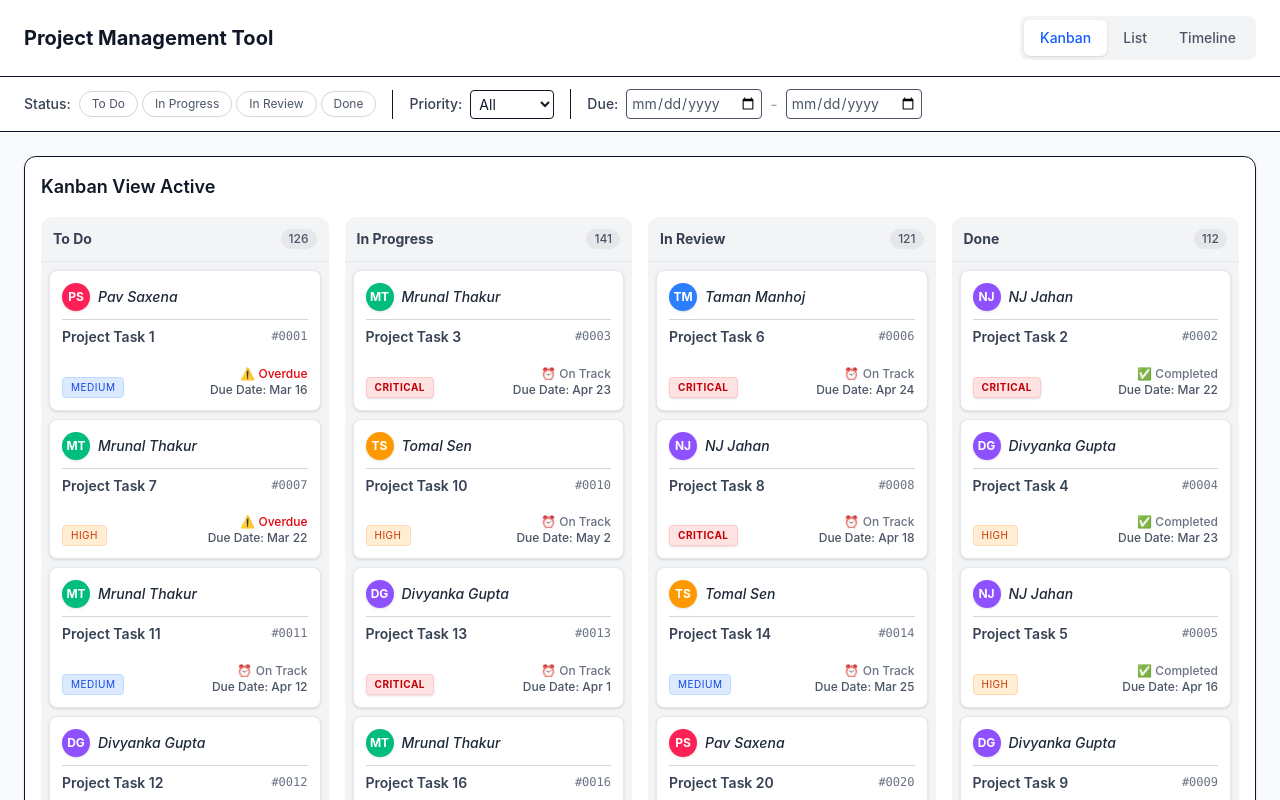
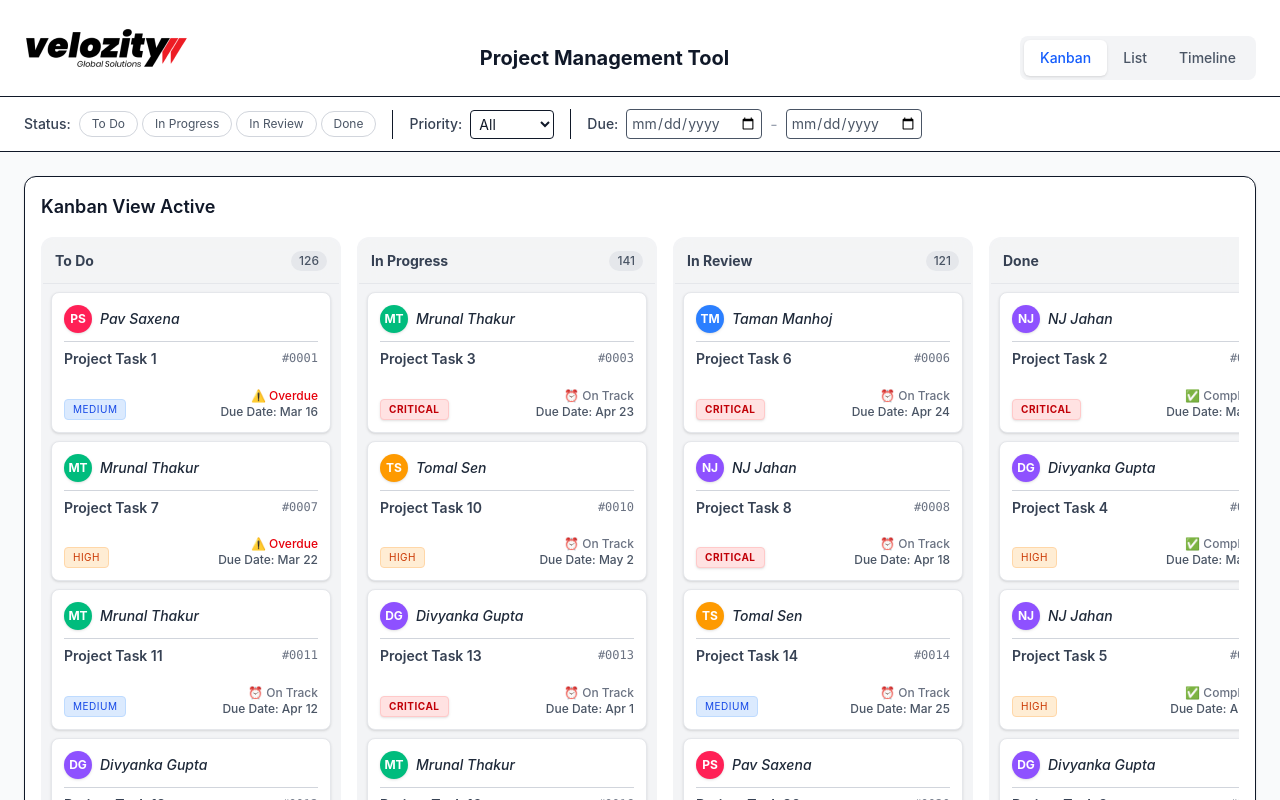
Before and after one commit to nusrat-xahan05/Project-Tracker-Frontend, a React (Vite) app: page / in a window 1280 px wide. Shown: the top 800 px of the page. Built offline with nearby package versions, Linux system fonts and the light colour scheme.

Commit message:
Implemented Custom DAD in KanbanBoard

```diff
--- a/src/App.tsx
+++ b/src/App.tsx
@@ -1,11 +1,12 @@
 import { useEffect, useMemo, useState } from 'react';
 import { useTaskStore } from './store/useTaskDataStore';
 import type { TViewMode } from './types';
-import KanbanBoard from './components/views/KanbanBoard';
 import ListView from './components/views/ListView';
 import { useUrlFilters } from './hooks/useUrlFilters';
 import FilterBar from './components/layout/FilterBar';
 import TimelineView from './components/views/TimelineView';
+import KanbanBoard from './components/views/KanbanBoard';
+import logo from './assets/velozity-logo.png';
 
 function App() {
   const { tasks, initializeTasks } = useTaskStore();
@@ -39,11 +40,15 @@ function App() {
       {/* Top Header */}
       <header className="bg-white border-b px-6 py-4 flex justify-between items-center sticky top-0 z-60">
         <div>
+          <img src={logo} alt="" />
+        </div>
+
+        <div className='pt-5'>
           <h1 className="text-xl font-bold">Project Management Tool</h1>
         </div>
 
         {/* View Switcher */}
-        <div className="flex bg-gray-100 p-1 rounded-lg">
+        <div className="flex bg-gray-100 p-1 rounded-lg mt-5">
           {['Kanban', 'List', 'Timeline'].map((view) => (
             <button
               key={view}
@@ -69,7 +74,13 @@ function App() {
       <main className="flex-1 overflow-hidden p-6 flex flex-col">
         <div className="bg-white border rounded-xl flex-1 p-4 shadow-sm overflow-hidden flex flex-col">
           <h2 className="text-lg font-semibold mb-4">{activeView} View Active</h2>
-          {activeView === 'Kanban' && <KanbanBoard tasks={filteredTasks} />}
+          {/* {activeView === 'Kanban' && <KanbanBoard tasks={filteredTasks} />} */}
+          {activeView === 'Kanban' && (
+            <KanbanBoard
+                tasks={filteredTasks}
+                // onUpdateStatus={updateTaskStatus}
+            />
+          )}
           {activeView === 'List' && <ListView tasks={filteredTasks} />}
           {activeView === 'Timeline' && <TimelineView tasks={filteredTasks} />}
         </div>
--- /dev/null
+++ b/src/components/layout/KanbanColumn.tsx
@@ -0,0 +1,62 @@
+import type { IDragState } from '../../hooks/useKanbanDrag';
+import type { ITask, TStatus } from '../../types';
+import TaskCard from '../ui/TaskCard';
+
+
+interface KanbanColumnProps {
+    status: TStatus;
+    tasks: ITask[];
+    drag: IDragState | null;
+    startDrag: (e: React.PointerEvent<HTMLDivElement>, task: ITask) => void;
+}
+
+export default function KanbanColumn({ status, tasks, drag, startDrag }: KanbanColumnProps) {
+    // Check if the column is hovered for dragged card
+    const isHovered = drag?.hoveredColumn === status && drag.activeTask?.status !== status;
+
+    return (
+        <div data-status={status}
+            className={`rounded-xl flex flex-col min-w-75 max-w-75 h-full transition-colors border-2 ${isHovered ? 'bg-blue-50/50 border-blue-400 border-dashed' : 'bg-gray-100 border-transparent'
+                }`}>
+            {/* Column Header - Task Status */}
+            <div className="p-3 border-b border-gray-200 flex justify-between items-center bg-gray-100/80 backdrop-blur rounded-t-xl z-10 sticky top-0">
+                <h3 className="font-bold text-gray-700 text-sm">{status}</h3>
+                <span className="bg-gray-200 text-gray-600 text-xs py-0.5 px-2 rounded-full font-medium">
+                    {tasks.length}
+                </span>
+            </div>
+
+            {/* Column Body */}
+            <div className="p-2 flex-1 overflow-y-auto flex flex-col gap-2">
+                {tasks.map(task => {
+                    const isBeingDragged = drag?.activeTask?.id === task.id;
+
+                    if (isBeingDragged) {
+                        return (
+                            <div
+                                key={`placeholder-${task.id}`}
+                                style={{ height: drag.initialRect?.height }}
+                                className="bg-gray-200/50 rounded-lg border-2 border-dashed border-gray-300" />
+                        );
+                    }
+
+                    return (
+                        <div
+                            key={task.id}
+                            onPointerDown={(e) => startDrag(e, task)}
+                            className="touch-none cursor-grab active:cursor-grabbing">
+                            <TaskCard task={task} />
+                        </div>
+                    );
+                })}
+
+                {/* Handle Empty State */}
+                {tasks.length === 0 && !isHovered && (
+                    <div className="text-center text-gray-400 text-sm py-10 border-2 border-dashed border-gray-200 rounded-lg m-2">
+                        Drop tasks here
+                    </div>
+                )}
+            </div>
+        </div>
+    );
+}
--- a/src/components/views/KanbanBoard.tsx
+++ b/src/components/views/KanbanBoard.tsx
@@ -1,47 +1,56 @@
 import { useMemo } from 'react';
 import TaskCard from '../ui/TaskCard';
+import { useKanbanDrag } from '../../hooks/useKanbanDrag';
 import { STATUSES, type ITask, type TStatus } from '../../types';
+import KanbanColumn from '../layout/KanbanColumn';
 
 
 export default function KanbanBoard({ tasks }: { tasks: ITask[] }) {
+    const { drag, startDrag } = useKanbanDrag();
+
     // Status for the columns
     const groupedTasks = useMemo(() => {
         const groups: Record<TStatus, ITask[]> = {
             'To Do': [],
             'In Progress': [],
             'In Review': [],
-            'Done': [],
+            'Done': []
         };
         tasks.forEach(task => groups[task.status].push(task));
         return groups;
     }, [tasks]);
 
     return (
-        <div className="grid grid-cols-4 gap-4 pb-2 h-full">
+        <div className="flex-1 flex gap-4 overflow-x-auto pb-2 h-screen max-h-screen relative select-none touch-none">
+
+            {/* Columns Header */}
             {STATUSES.map((status) => (
-                <div key={status} className="bg-gray-100 rounded-xl flex flex-col h-full">
-                    {/* Column Header */}
-                    <div className="p-3 border-b border-gray-200 flex justify-between items-center bg-gray-100/80 backdrop-blur rounded-t-xl z-10 sticky top-0">
-                        <h3 className="font-bold text-gray-700 text-sm">{status}</h3>
-                        <span className="bg-gray-200 text-gray-600 text-xs py-0.5 px-2 rounded-full font-medium">
-                            {groupedTasks[status].length}
-                        </span>
-                    </div>
+                <KanbanColumn
+                    key={status}
+                    status={status}
+                    tasks={groupedTasks[status]}
+                    drag={drag}
+                    startDrag={startDrag}
+                />
+            ))}
 
-                    {/* Column Body */}
-                    <div className="p-2 flex-1 overflow-y-auto flex flex-col gap-2">
-                        {groupedTasks[status].map(task => (
-                            <TaskCard key={task.id} task={task} />
-                        ))}
-
-                        {groupedTasks[status].length === 0 && (
-                            <div className="text-center text-gray-400 text-sm py-10 border-2 border-dashed border-gray-200 rounded-lg m-2">
-                                No tasks
-                            </div>
-                        )}
-                    </div>
+            {/* Main Content - Body */}
+            {drag?.activeTask && (
+                <div
+                    style={{
+                        position: 'fixed',
+                        top: 0,
+                        left: 0,
+                        width: drag.initialRect?.width,
+                        transform: `translate3d(${drag.currentOffset.x}px, ${drag.currentOffset.y}px, 0)`,
+                        pointerEvents: 'none',
+                        zIndex: 9999,
+                        transition: drag.isReturning ? 'transform 0.3s cubic-bezier(0.2, 0, 0, 1)' : 'none',
+                    }}
+                    className="opacity-90 shadow-2xl rotate-2">
+                    <TaskCard task={drag.activeTask} />
                 </div>
-            ))}
+            )}
         </div>
     );
 }
--- /dev/null
+++ b/src/hooks/useKanbanDrag.ts
@@ -0,0 +1,73 @@
+import { useState, useEffect } from 'react';
+import type { ITask, TStatus } from '../types';
+import { useTaskStore } from '../store/useTaskDataStore';
+
+export interface IDragState {
+    activeTask: ITask | null;
+    initialRect: DOMRect | null;
+    currentOffset: { x: number; y: number };
+    clickOffset: { x: number; y: number };
+    hoveredColumn: TStatus | null;
+    isReturning: boolean;
+}
+
+export const useKanbanDrag = () => {
+    const updateTaskStatus = useTaskStore((state) => state.updateTaskStatus);
+    const [drag, setDrag] = useState<IDragState | null>(null);
+
+    const startDrag = (e: React.PointerEvent<HTMLDivElement>, task: ITask) => {
+        e.preventDefault();
+        const rect = e.currentTarget.getBoundingClientRect();
+
+        setDrag({
+            activeTask: task,
+            initialRect: rect,
+            currentOffset: { x: rect.left, y: rect.top },
+            clickOffset: { x: e.clientX - rect.left, y: e.clientY - rect.top },
+            hoveredColumn: task.status,
+            isReturning: false,
+        });
+    };
+
+    // Handle drag movement and dropping
+    useEffect(() => {
+        if (!drag || drag.isReturning) return;
+
+        const handlePointerMove = (e: PointerEvent) => {
+            const newX = e.clientX - drag.clickOffset.x;
+            const newY = e.clientY - drag.clickOffset.y;
+
+            const elementBelow = document.elementFromPoint(e.clientX, e.clientY);
+            const columnContainer = elementBelow?.closest('[data-status]');
+            const hoveredStatus = columnContainer ? (columnContainer.getAttribute('data-status') as TStatus) : null;
+
+            setDrag(prev => prev ? { ...prev, currentOffset: { x: newX, y: newY }, hoveredColumn: hoveredStatus } : null);
+        };
+
+        const handlePointerUp = () => {
+            if (drag.hoveredColumn && drag.hoveredColumn !== drag.activeTask?.status) {
+                updateTaskStatus(drag.activeTask!.id, drag.hoveredColumn);
+                setDrag(null);
+            } else {
+                setDrag(prev => prev ? {
+                    ...prev,
+                    isReturning: true,
+                    currentOffset: { x: prev.initialRect!.left, y: prev.initialRect!.top },
+                    hoveredColumn: null
+                } : null);
+
+                setTimeout(() => setDrag(null), 300);
+            }
+        };
+
+        window.addEventListener('pointermove', handlePointerMove);
+        window.addEventListener('pointerup', handlePointerUp);
+
+        return () => {
+            window.removeEventListener('pointermove', handlePointerMove);
+            window.removeEventListener('pointerup', handlePointerUp);
+        };
+    }, [drag, updateTaskStatus]);
+
+    return { drag, startDrag };
+};
```
Also changed, not shown: src/assets/velozity-logo.png (added).
